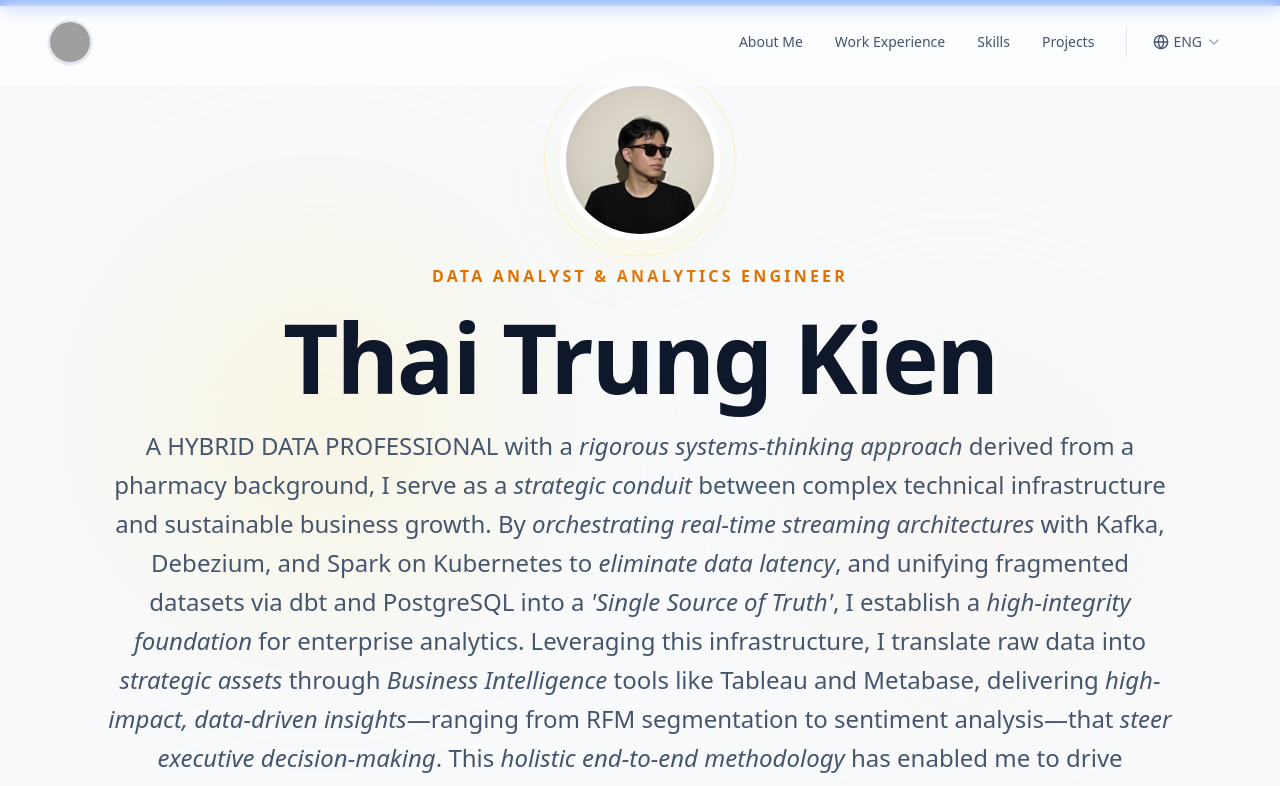
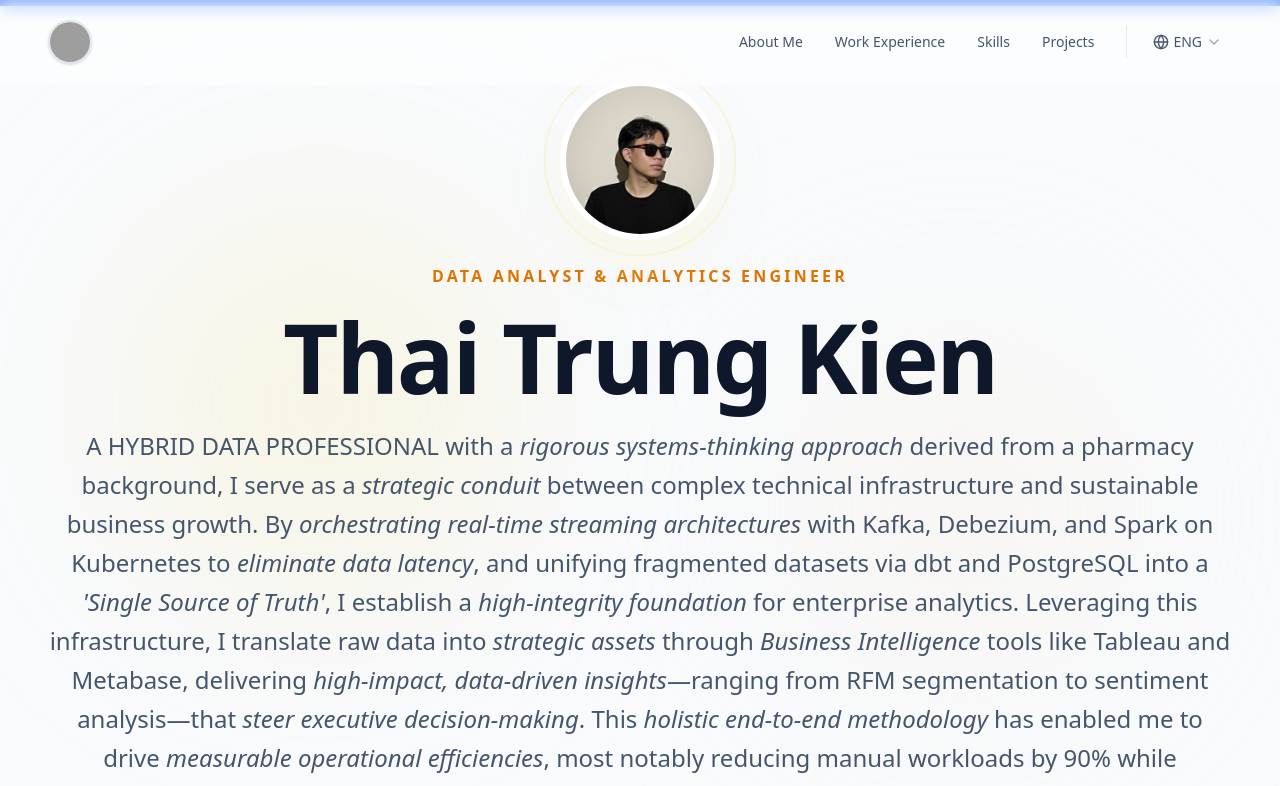
Before and after one commit to kina2711/portfolio-rabbit, a Next.js app: page / in a window 1280 px wide. Shown: the top 786 px of the page. Built offline with nearby package versions, Linux system fonts and the light colour scheme; grey boxes are pictures that could not be loaded.

Commit message:
update code

```diff
--- a/components/hero-section.tsx
+++ b/components/hero-section.tsx
@@ -18,7 +18,7 @@ export function HeroSection() {
         <div className="absolute top-[30%] right-[10%] w-96 h-96 bg-orange-100/40 rounded-full mix-blend-multiply filter blur-[100px] opacity-50 animate-blob animation-delay-2000"></div>
       </div>
 
-      <div className="container mx-auto px-6 md:px-12 w-full max-w-[1400px] z-10">
+      <div className="w-full px-6 md:px-12 z-10">
         <div className="flex flex-col items-center text-center space-y-6 w-full">
 
             {/* --- 1. AVATAR --- */}
@@ -54,7 +54,7 @@ export function HeroSection() {
                     {t.hero.title.replace("Hi, I'm ", "").replace("Chào, mình là ", "")}
                 </h1>
                 <p
-                    className="text-lg md:text-2xl text-slate-600 leading-relaxed w-full max-w-[95%] lg:max-w-[90%] mx-auto font-light"
+                    className="text-lg md:text-2xl text-slate-600 leading-relaxed w-full max-w-[1800px] mx-auto font-light"
                     dangerouslySetInnerHTML={{ __html: t.hero.desc }}
                 />
             </motion.div>
```
